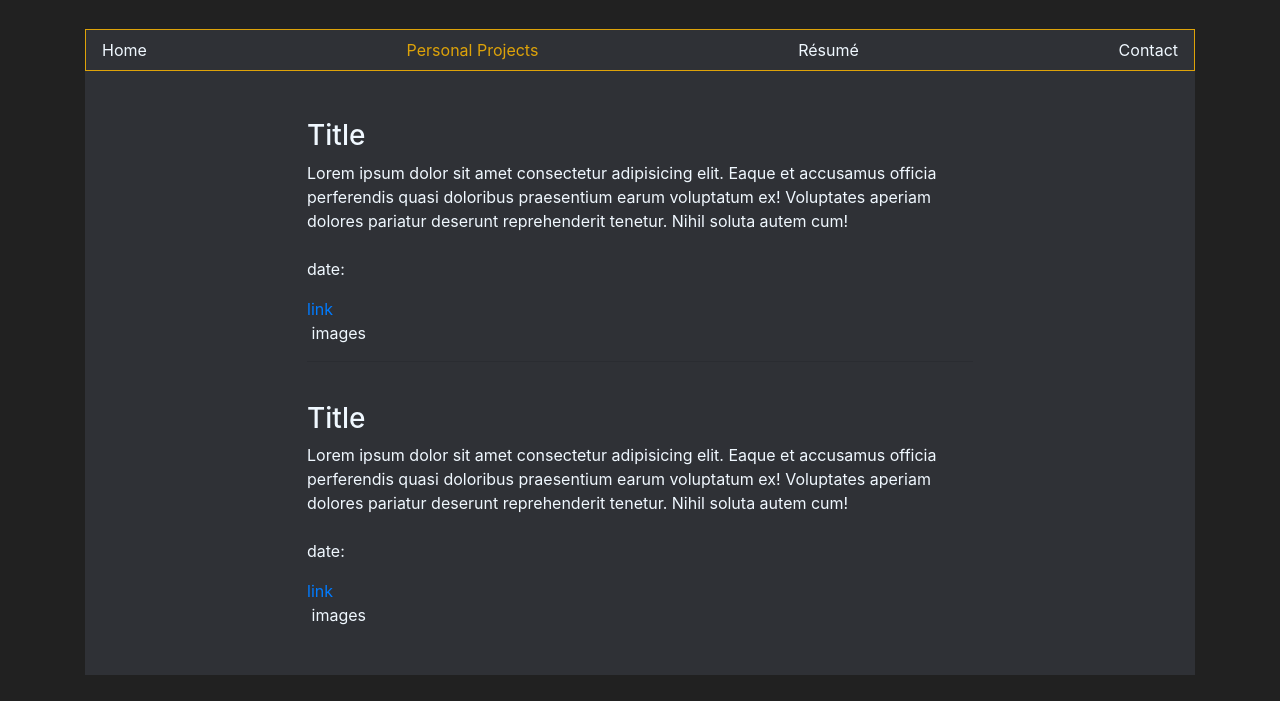
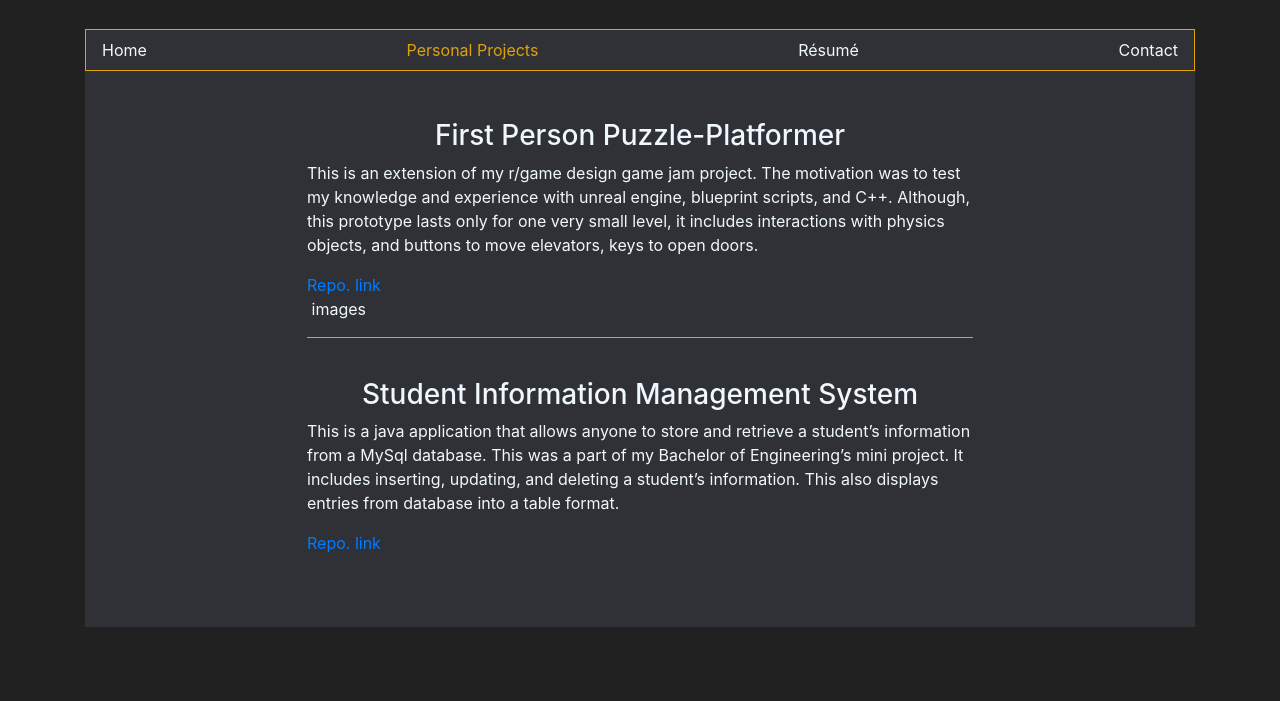
Before and after one commit to slyZkeever/slyZkeever.github.io, a plain HTML site: page Personal Projects.html in a window 1280 px wide. Shown: the part 99-800 px from the top of the page. Drawn offline with nearby package versions, Linux system fonts and the light colour scheme.

Commit message:
replaced place holder texts with og texts.

```diff
--- a/Personal Projects.html
+++ b/Personal Projects.html
@@ -12,6 +12,8 @@
     <link rel="stylesheet" href="https://stackpath.bootstrapcdn.com/bootstrap/4.1.3/css/bootstrap.min.css" integrity="sha384-MCw98/SFnGE8fJT3GXwEOngsV7Zt27NXFoaoApmYm81iuXoPkFOJwJ8ERdknLPMO"
         crossorigin="anonymous">
     <link rel="stylesheet" href="CSS\Common.css">
+    <link rel="stylesheet" href="CSS\personal project.css">
+
 </head>
 
 <body>
@@ -35,26 +37,25 @@
                 <div class="mx-auto" style="width: 60%;">  <!--individual block-->
                    <br>
                    <br>
-                    <h3> Title </h3>
-                    <p>Lorem ipsum dolor sit amet consectetur adipisicing elit. Eaque et accusamus officia perferendis
-                        quasi doloribus praesentium earum voluptatum ex! Voluptates aperiam dolores pariatur deserunt
-                        reprehenderit tenetur. Nihil soluta autem cum! <br>
-                        <br>date:
+                    <h3> First Person Puzzle-Platformer </h3>
+                    <p>This is an extension of my r/game design game jam project.
+                        The motivation was to test my knowledge and experience with unreal engine, blueprint scripts, and C++.
+                        Although, this prototype lasts only for one very small level,
+                        it includes interactions with physics objects, and buttons to move elevators, keys to open doors. <br>
                     </p>
-                    <a href="#">link</a> <br>
+                    <a href="https://github.com/slyZkeever/GameJam1"> Repo. link</a> <br>
                     <img src="#" alt=""> images</img>
 
                     <br> <hr>
 
                     <br>
-                    <h3> Title </h3>
-                    <p>Lorem ipsum dolor sit amet consectetur adipisicing elit. Eaque et accusamus officia perferendis
-                        quasi doloribus praesentium earum voluptatum ex! Voluptates aperiam dolores pariatur deserunt
-                        reprehenderit tenetur. Nihil soluta autem cum! <br>
-                        <br>date:
+                    <h3> Student Information Management System </h3>
+                    <p>This is a java application that allows anyone to store and retrieve a student’s information from a MySql database.
+                        This was a part of my Bachelor of Engineering’s mini project.
+                        It includes inserting, updating, and deleting a student’s information.
+                        This also displays entries from database into a table format. <br>
                     </p>
-                    <a href="#">link</a> <br>
-                    <img src="#" alt=""> images</img>
+                    <a href="https://github.com/slyZkeever/SIMS"> Repo. link</a> <br>
 
                     <br> <br> <br>
 
```
